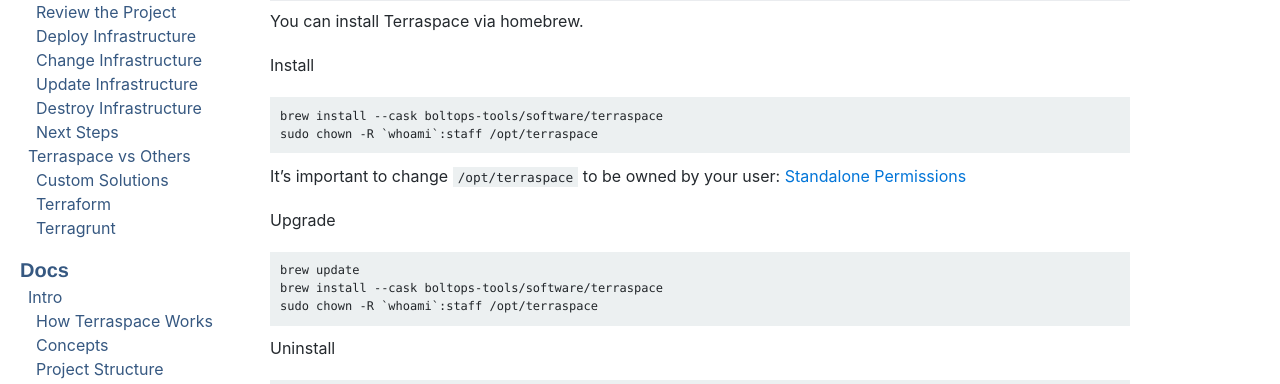
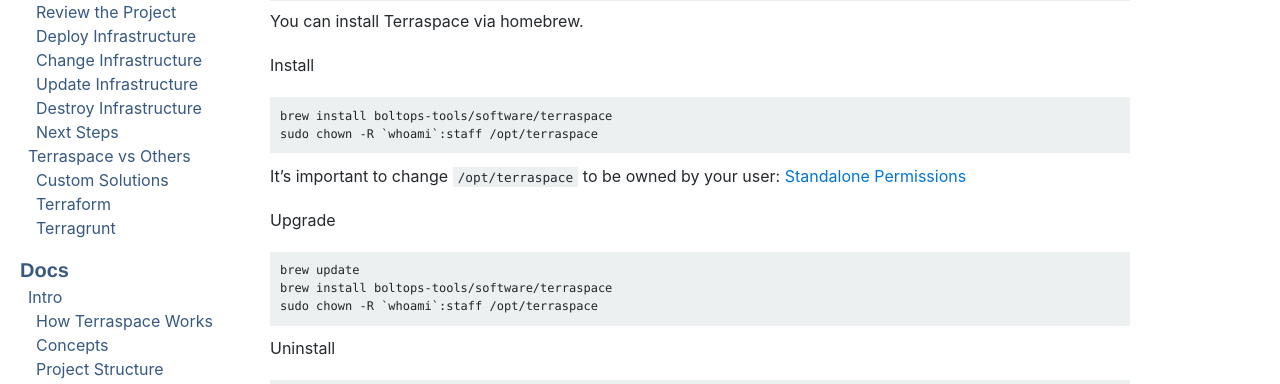
Before and after one commit to boltops-tools/terraspace-docs, a Jekyll site: the page built from _docs/install/standalone/macosx.md, in a window 1280 px wide and 900 px high, scrolled down 557 px. Shown: the part 151-535 px from the top of the window. Built offline with Jekyll 4.4.1, drawn with Linux system fonts in a browser that asks for light colours; a script that is not in the unit is left out.

Commit message:
update brew install

```diff
--- a/_docs/install/standalone/macosx.md
+++ b/_docs/install/standalone/macosx.md
@@ -17,7 +17,7 @@
 
 Install
 
-    brew install --cask boltops-tools/software/terraspace
+    brew install boltops-tools/software/terraspace
     sudo chown -R `whoami`:staff /opt/terraspace
 
 It's important to change `/opt/terraspace` to be owned by your user: [Standalone Permissions]({% link _docs/install/standalone/details/permissions.md %})
@@ -25,7 +25,7 @@
 Upgrade
 
     brew update
-    brew install --cask boltops-tools/software/terraspace
+    brew install boltops-tools/software/terraspace
     sudo chown -R `whoami`:staff /opt/terraspace
 
 Uninstall
```
Also changed, not shown: _docs/install/standalone.md (+1 -1 lines).
